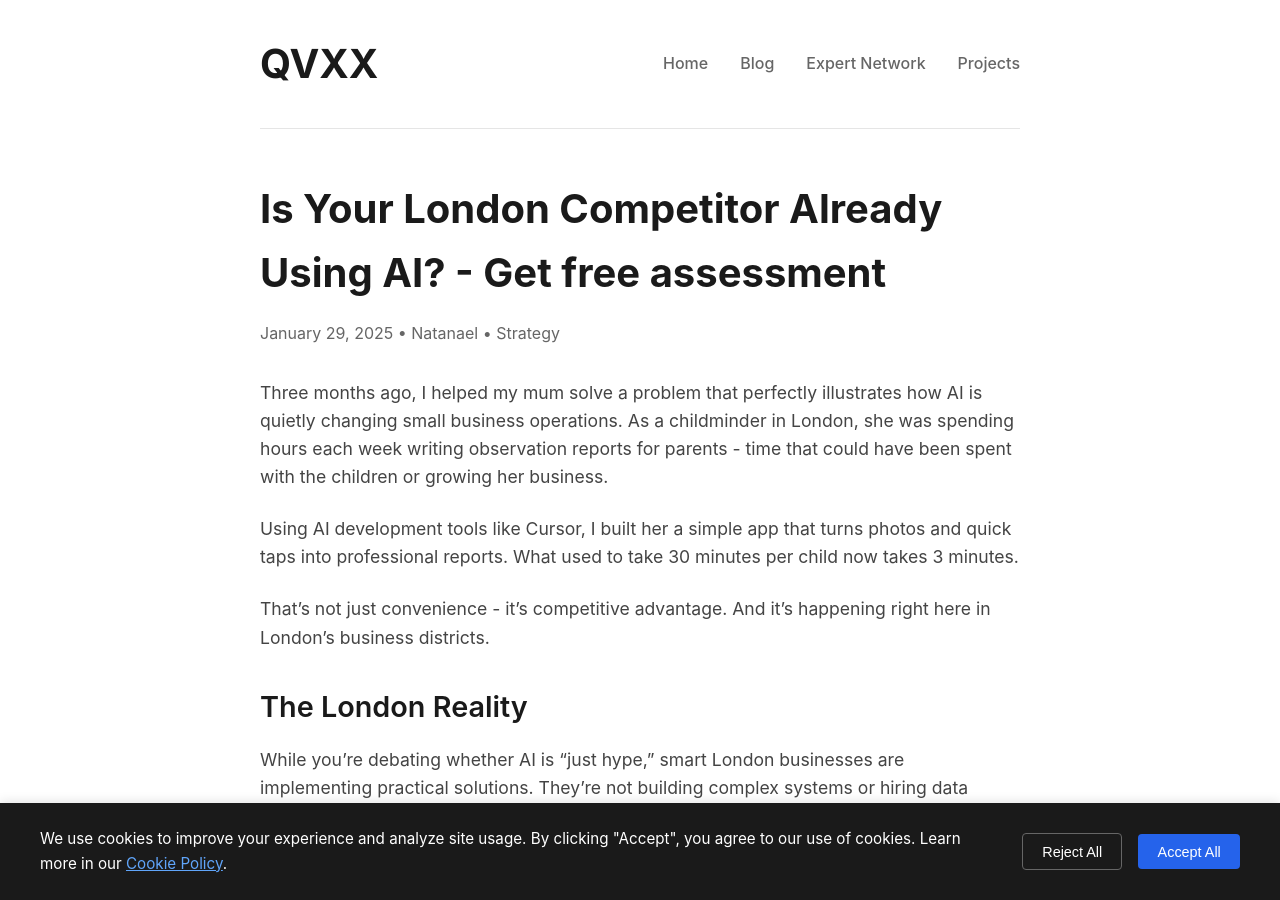
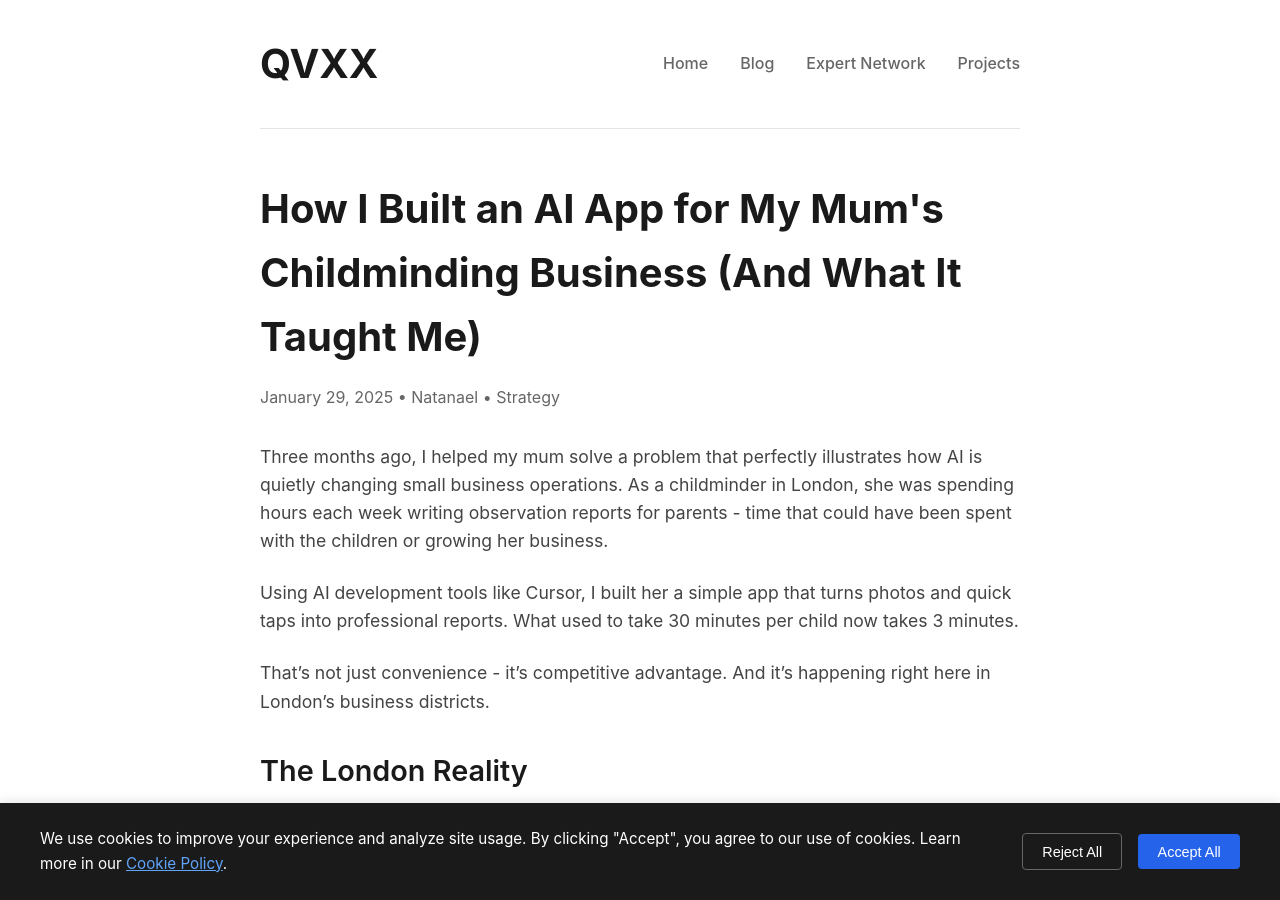
Before and after one commit to QVXXLabs/qvxx-website, a Jekyll site: the page built from _posts/2025-01-29-how-i-built-an-ai-app-for-my-mums-childminding-business.md, in a window 1280 px wide and 900 px high. Built offline with Jekyll 4.4.1, drawn with Linux system fonts in a browser that asks for light colours.

Commit message:
Rename duplicate blog post title to reflect childminder app content
- Changed 'Is Your London Competitor Already Using AI?' to 'How I Built an AI App for My Mum's Childminding Business'
- The post focuses on the childminder app case study, not competitor analysis
- Renamed file to match new title
- Keeps Aug 3 post with original competitor-focused title as it better matches that content

```diff
--- a/_posts/2025-01-29-is-your-london-competitor-already-using-ai.md
+++ b/_posts/2025-01-29-how-i-built-an-ai-app-for-my-mums-childminding-business.md
@@ -1,6 +1,6 @@
 ---
 layout: post
-title: "Is Your London Competitor Already Using AI? - Get free assessment"
+title: "How I Built an AI App for My Mum's Childminding Business (And What It Taught Me)"
 date: 2025-01-29 10:00:00 +0000
 category: Strategy
 description: "Three months ago, I helped my mum solve a problem that perfectly illustrates how AI is quietly changing small business operations."
```
